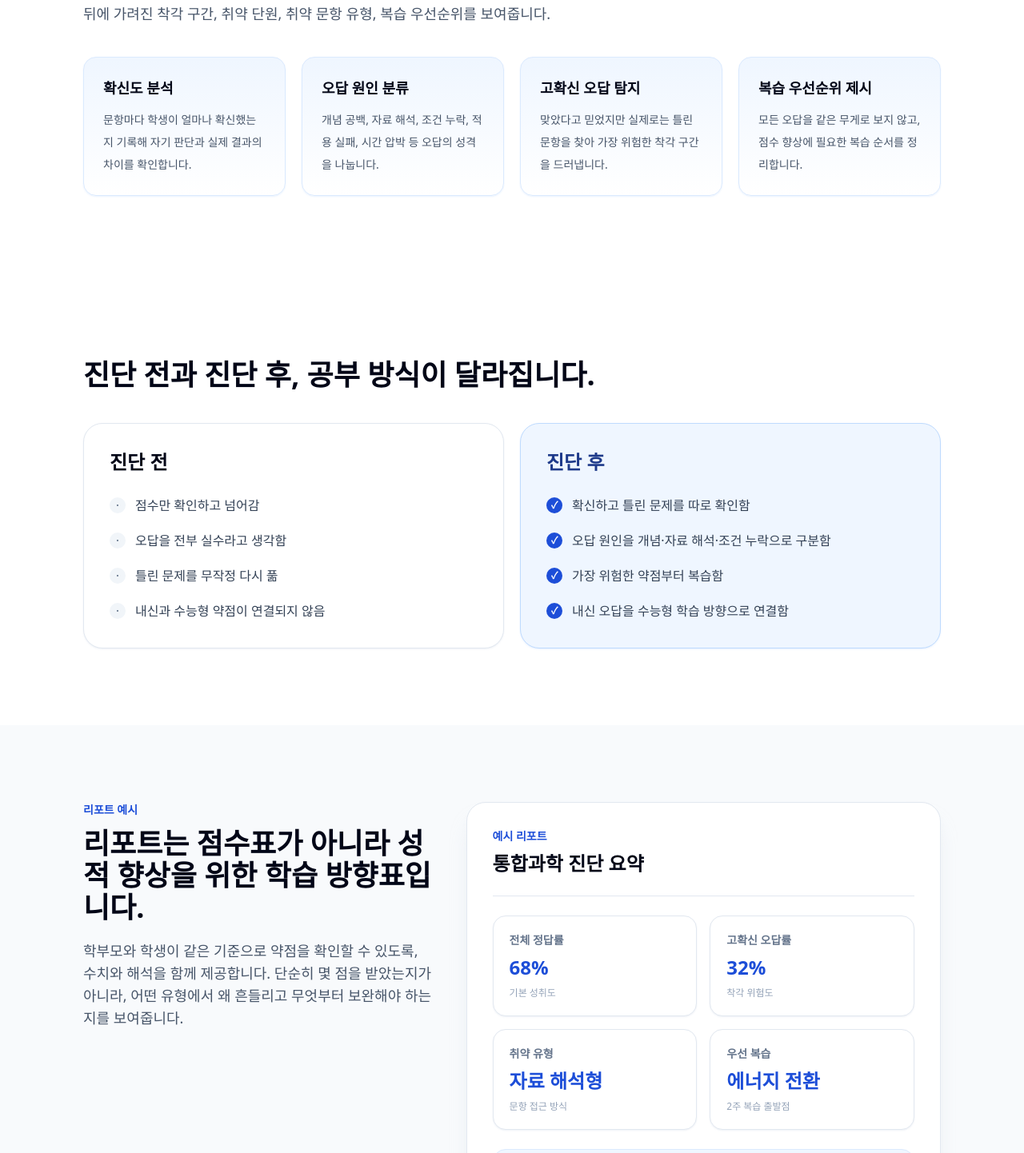
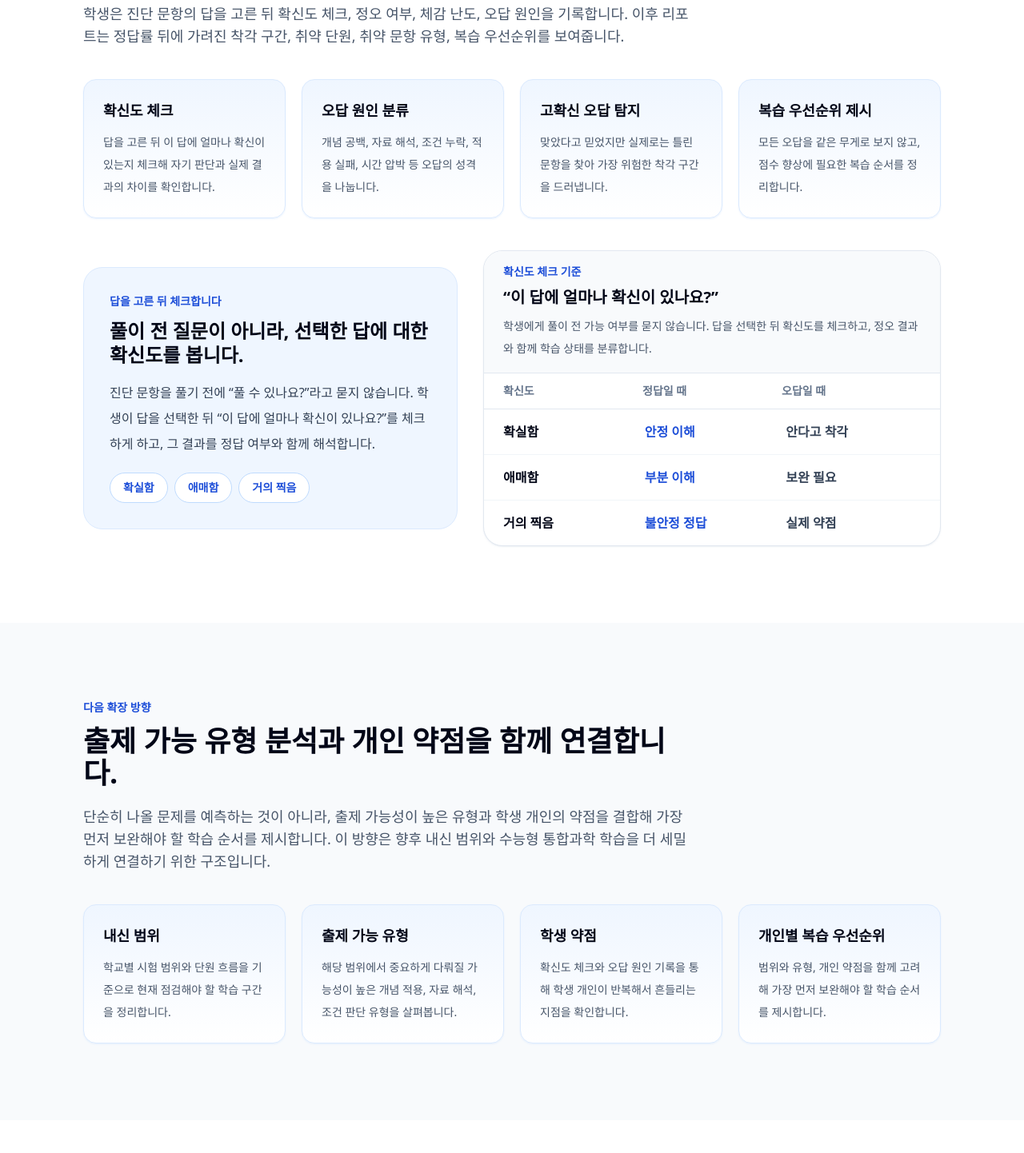
Before and after one commit to jungsikjkim04/science, a Next.js app: page / in a window 1280 px wide. Shown: the part 2168-3610 px from the top of the page at 80% size. Built offline with nearby package versions, Linux system fonts and the light colour scheme.

Commit message:
Refine confidence check landing copy

```diff
--- a/app/page.tsx
+++ b/app/page.tsx
@@ -23,6 +23,12 @@ type ComparisonProps = {
   highlighted?: boolean;
 };
 
+type ClassificationProps = {
+  confidence: string;
+  correct: string;
+  incorrect: string;
+};
+
 const problems: CardProps[] = [
   {
     title: "오답 원인을 모름",
@@ -43,9 +49,9 @@ const problems: CardProps[] = [
 
 const features: CardProps[] = [
   {
-    title: "확신도 분석",
+    title: "확신도 체크",
     description:
-      "문항마다 학생이 얼마나 확신했는지 기록해 자기 판단과 실제 결과의 차이를 확인합니다.",
+      "답을 고른 뒤 이 답에 얼마나 확신이 있는지 체크해 자기 판단과 실제 결과의 차이를 확인합니다.",
   },
   {
     title: "오답 원인 분류",
@@ -69,7 +75,7 @@ const flowSteps: FlowStepProps[] = [
     number: "01",
     title: "진단",
     description:
-      "통합과학 문항을 풀고 확신도와 체감 난도를 함께 기록합니다.",
+      "통합과학 문항의 답을 고른 뒤 확신도 체크와 체감 난도를 함께 기록합니다.",
   },
   {
     number: "02",
@@ -80,7 +86,8 @@ const flowSteps: FlowStepProps[] = [
   {
     number: "03",
     title: "보완",
-    description: "가장 위험한 약점부터 복습 우선순위를 정합니다.",
+    description:
+      "가장 위험한 약점부터 복습 우선순위를 정합니다.",
   },
   {
     number: "04",
@@ -107,7 +114,7 @@ const steps: StepProps[] = [
     number: "02",
     title: "진단",
     description:
-      "통합과학 문항을 풀고, 문항별 확신도와 오답 원인을 체크합니다.",
+      "통합과학 문항을 풀고 답을 고른 뒤, 문항별 확신도와 오답 원인을 체크합니다.",
   },
   {
     number: "03",
@@ -150,6 +157,35 @@ const actionItems = [
   "문제 풀이 후 정답 근거를 직접 표시",
   "확신하고 틀린 문항은 3일 뒤 재풀이",
   "2주 후 같은 유형으로 재진단",
+];
+
+const classifications: ClassificationProps[] = [
+  { confidence: "확실함", correct: "안정 이해", incorrect: "안다고 착각" },
+  { confidence: "애매함", correct: "부분 이해", incorrect: "보완 필요" },
+  { confidence: "거의 찍음", correct: "불안정 정답", incorrect: "실제 약점" },
+];
+
+const predictionBridge: CardProps[] = [
+  {
+    title: "내신 범위",
+    description:
+      "학교별 시험 범위와 단원 흐름을 기준으로 현재 점검해야 할 학습 구간을 정리합니다.",
+  },
+  {
+    title: "출제 가능 유형",
+    description:
+      "해당 범위에서 중요하게 다뤄질 가능성이 높은 개념 적용, 자료 해석, 조건 판단 유형을 살펴봅니다.",
+  },
+  {
+    title: "학생 약점",
+    description:
+      "확신도 체크와 오답 원인 기록을 통해 학생 개인이 반복해서 흔들리는 지점을 확인합니다.",
+  },
+  {
+    title: "개인별 복습 우선순위",
+    description:
+      "범위와 유형, 개인 약점을 함께 고려해 가장 먼저 보완해야 할 학습 순서를 제시합니다.",
+  },
 ];
 
 function SectionHeading({
@@ -292,6 +328,38 @@ function ActionItem({ text }: { text: string }) {
   );
 }
 
+function ClassificationTable() {
+  return (
+    <div className="overflow-hidden rounded-3xl border border-slate-200 bg-white shadow-sm shadow-slate-200/70">
+      <div className="border-b border-slate-200 bg-slate-50 px-5 py-4 sm:px-6">
+        <p className="text-sm font-bold text-blue-700">확신도 체크 기준</p>
+        <h3 className="mt-2 text-xl font-bold text-slate-950">
+          “이 답에 얼마나 확신이 있나요?”
+        </h3>
+        <p className="mt-2 text-sm leading-7 text-slate-600">
+          학생에게 풀이 전 가능 여부를 묻지 않습니다. 답을 선택한 뒤 확신도를
+          체크하고, 정오 결과와 함께 학습 상태를 분류합니다.
+        </p>
+      </div>
+      <div className="grid grid-cols-[1fr_1fr_1fr] border-b border-slate-200 bg-white px-4 py-3 text-sm font-bold text-slate-500 sm:px-6">
+        <span>확신도</span>
+        <span>정답일 때</span>
+        <span>오답일 때</span>
+      </div>
+      {classifications.map((item) => (
+        <div
+          key={item.confidence}
+          className="grid grid-cols-[1fr_1fr_1fr] gap-2 border-b border-slate-100 px-4 py-4 text-sm last:border-b-0 sm:px-6 sm:text-base"
+        >
+          <span className="font-bold text-slate-950">{item.confidence}</span>
+          <span className="font-semibold text-blue-700">{item.correct}</span>
+          <span className="font-semibold text-slate-700">{item.incorrect}</span>
+        </div>
+      ))}
+    </div>
+  );
+}
+
 export default function Home() {
   return (
     <main className="bg-white text-slate-900">
@@ -399,11 +467,52 @@ export default function Home() {
           <SectionHeading
             eyebrow="진단"
             title="진단이 끝나면, 복습 방향이 달라집니다."
-            description="학생은 진단 문항을 풀고 확신도, 정오 여부, 체감 난도, 오답 원인을 기록합니다. 이후 리포트는 정답률 뒤에 가려진 착각 구간, 취약 단원, 취약 문항 유형, 복습 우선순위를 보여줍니다."
+            description="학생은 진단 문항의 답을 고른 뒤 확신도 체크, 정오 여부, 체감 난도, 오답 원인을 기록합니다. 이후 리포트는 정답률 뒤에 가려진 착각 구간, 취약 단원, 취약 문항 유형, 복습 우선순위를 보여줍니다."
           />
           <div className="mt-10 grid gap-5 sm:grid-cols-2 lg:grid-cols-4">
             {features.map((feature) => (
               <FeatureCard key={feature.title} {...feature} />
+            ))}
+          </div>
+          <div className="mt-10 grid gap-8 lg:grid-cols-[0.9fr_1.1fr] lg:items-center">
+            <div className="rounded-3xl border border-blue-100 bg-blue-50 p-6 sm:p-8">
+              <p className="text-sm font-bold text-blue-700">
+                답을 고른 뒤 체크합니다
+              </p>
+              <h3 className="mt-3 text-2xl font-bold leading-tight text-slate-950">
+                풀이 전 질문이 아니라, 선택한 답에 대한 확신도를 봅니다.
+              </h3>
+              <p className="mt-4 text-base leading-8 text-slate-700">
+                진단 문항을 풀기 전에 “풀 수 있나요?”라고 묻지 않습니다.
+                학생이 답을 선택한 뒤 “이 답에 얼마나 확신이 있나요?”를
+                체크하게 하고, 그 결과를 정답 여부와 함께 해석합니다.
+              </p>
+              <div className="mt-5 flex flex-wrap gap-2">
+                {["확실함", "애매함", "거의 찍음"].map((option) => (
+                  <span
+                    key={option}
+                    className="rounded-full border border-blue-200 bg-white px-4 py-2 text-sm font-bold text-blue-700"
+                  >
+                    {option}
+                  </span>
+                ))}
+              </div>
+            </div>
+            <ClassificationTable />
+          </div>
+        </div>
+      </section>
+
+      <section className="bg-slate-50 py-16 sm:py-20 lg:py-24">
+        <div className="mx-auto max-w-6xl px-5 sm:px-8 lg:px-10">
+          <SectionHeading
+            eyebrow="다음 확장 방향"
+            title="출제 가능 유형 분석과 개인 약점을 함께 연결합니다."
+            description="단순히 나올 문제를 예측하는 것이 아니라, 출제 가능성이 높은 유형과 학생 개인의 약점을 결합해 가장 먼저 보완해야 할 학습 순서를 제시합니다. 이 방향은 향후 내신 범위와 수능형 통합과학 학습을 더 세밀하게 연결하기 위한 구조입니다."
+          />
+          <div className="mt-10 grid gap-5 sm:grid-cols-2 lg:grid-cols-4">
+            {predictionBridge.map((item) => (
+              <FeatureCard key={item.title} {...item} />
             ))}
           </div>
         </div>
```
